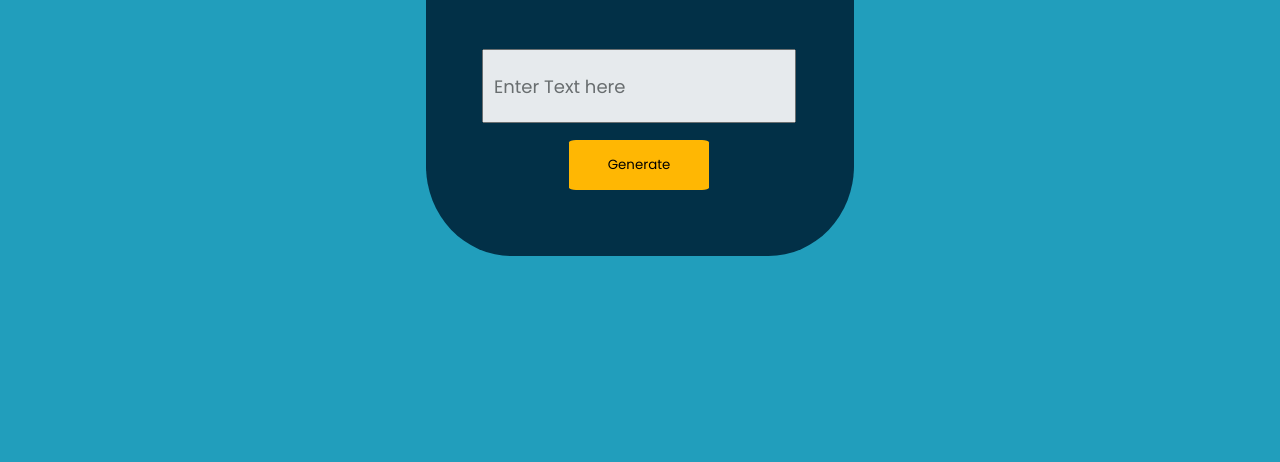
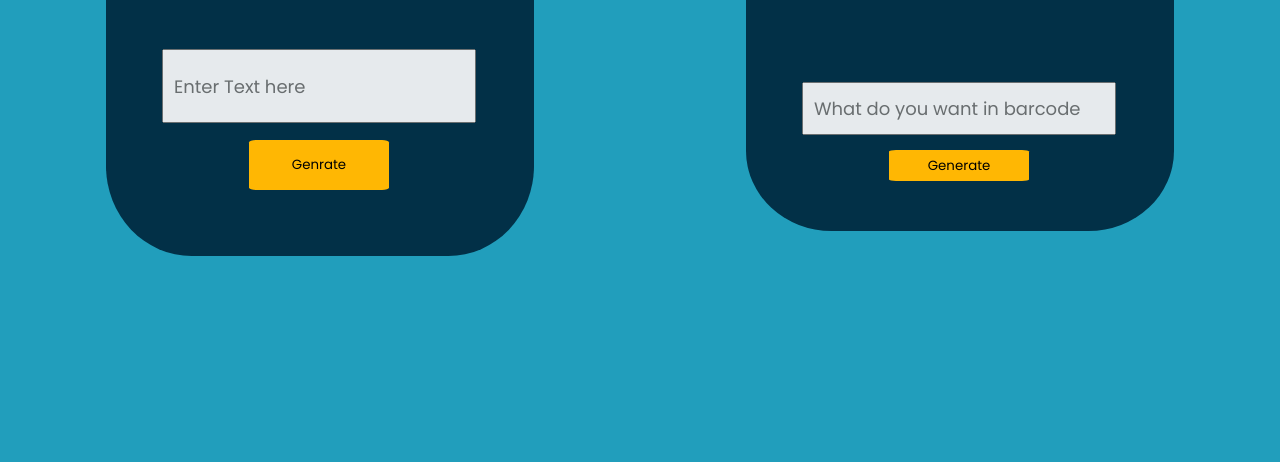
Before and after one commit to naidu-3009/QR-code-generator, a plain HTML site: page index.html in a window 1280 px wide. Shown: the part 338-800 px from the top of the page. Drawn offline with Linux system fonts and the light colour scheme.

Commit message:
Update index.html

```diff
--- a/index.html
+++ b/index.html
@@ -3,6 +3,7 @@
 
 <head>
     <meta charset="UTF-8">
+    <script src="./JsBarcode.all.min.js"></script>
     <meta name="viewport" content="width=device-width, initial-scale=1.0">
     <link rel="preconnect" href="https://fonts.googleapis.com">
     <link rel="preconnect" href="https://fonts.gstatic.com" crossorigin>
@@ -16,12 +17,13 @@
 
         body {
             display: flex;
-            justify-content: center;
+            justify-content: space-around;
             align-items: center;
             background-color: #219ebc;
         }
 
-        .qrcodeg {
+        .qrcodeg
+         {
             margin-top: 18vh;
             width: 400px;
             height: 350px;
@@ -35,6 +37,28 @@
             color: white;
         }
 
+        .barcoder {
+            margin-top: 18vh;
+            width: 400px;
+            height: 300px;
+            padding: 50px 15px 50px 13px;
+            border-radius: 20%;
+            display: flex;
+            flex-direction: column;
+            justify-content: space-around;
+            align-items: center;
+            background-color: #023047;
+            color: white;
+        }
+
+        .barcoder input{
+            opacity: 0.9;
+            width: 300px;
+            height: 80px;
+            padding-left: 10px;
+            margin-bottom: 15px;
+            font-size: large;
+        }
         input {
             opacity: 0.9;
             width: 300px;
@@ -77,11 +101,25 @@
         <p>Enter the text (or) url to covert it into an embedded QR-Code</p>
         <img src="" id="qrimage">
         <input placeholder="Enter Text here" id="qrtext">
-        <button onclick="genQR()">Generate</button>
+        <button onclick="genQR()">Genrate</button>
     </div>
 
 
+
+    <div class="barcoder">
+        <h1>Bar-Code Generator</h1>
+        <p>Enter the text (or) url to covert it into an embedded Bar-Code</p>
+        <svg id="barcode"></svg>
+        <input type="text" placeholder="What do you want in barcode" id="user_input">
+        <button id="btn_bc">Generate</button>
+    </div>
+
+
+
+
+
     <script>
+
         let imgbox = document.getElementById("imgbox");
         let qrimage = document.getElementById("qrimage");
         let qrtext = document.getElementById("qrtext");
@@ -89,6 +127,15 @@
         function genQR() {
             qrimage.src = "https://api.qrserver.com/v1/create-qr-code/?size=150x150&data=" + qrtext.value;
         }
+        document.getElementById("btn_bc").addEventListener("click", function () {
+            let text = document.getElementById("user_input").value;
+            JsBarcode("#barcode", text, {
+                lineColor: "#000",
+                width : 2,
+                height: 100,
+                displayValue: false
+            });
+        })
     </script>
 </body>
 
```
